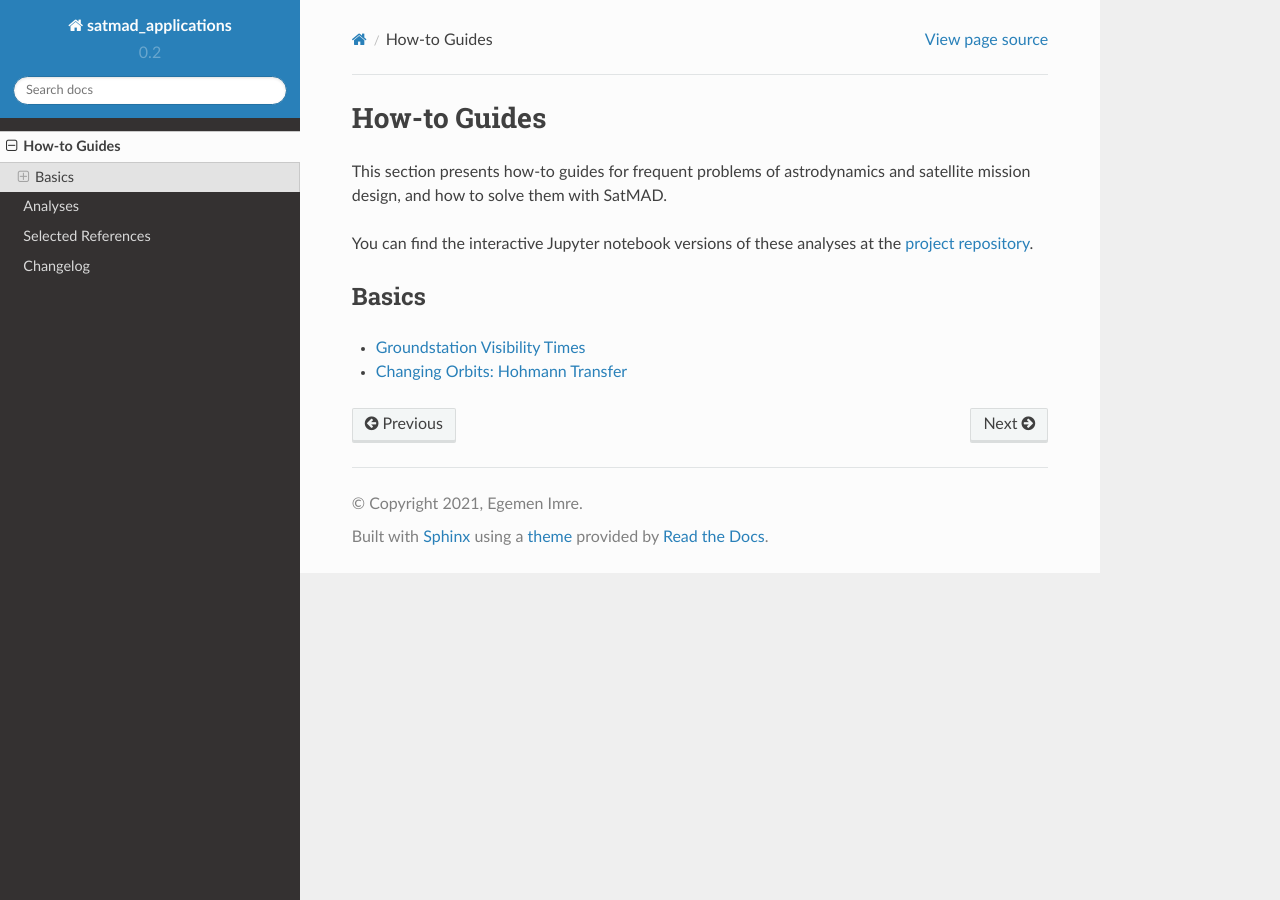
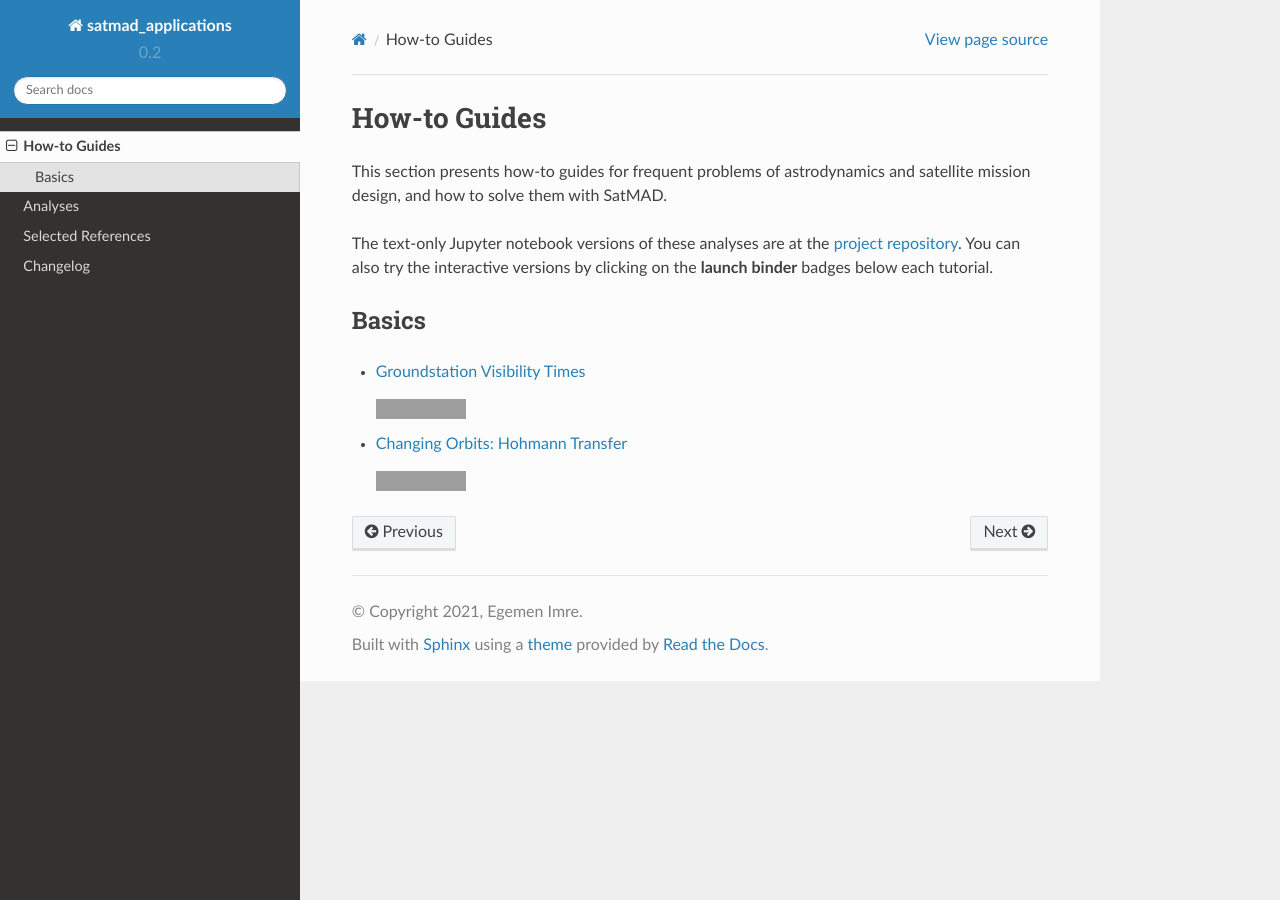
Before and after one commit to egemenimre/satmad_applications, a Sphinx documentation site: the page built from docs/how_to_guides.md, in a window 1280 px wide. Built offline with Sphinx 7.4.7 and the Read the Docs theme 2.0.0, drawn with Linux system fonts in a browser that asks for light colours; grey boxes are pictures that could not be loaded.

Commit message:
Added binder links

````diff
--- a/docs/how_to_guides.md
+++ b/docs/how_to_guides.md
@@ -3,15 +3,14 @@
 This section presents how-to guides for frequent problems of astrodynamics and satellite mission design, and
 how to solve them with SatMAD.
 
-You can find the interactive Jupyter notebook versions of these analyses at the
-[project repository](https://github.com/egemenimre/satmad_applications/tree/main/docs/how_to_guides).
+The text-only Jupyter notebook versions of these analyses are at the [project repository](https://github.com/egemenimre/satmad_applications/tree/main/docs/how_to_guides). You can also try the interactive versions by clicking on the **launch binder** badges below each tutorial.
 
 ## Basics
 
-```{toctree}
----
-maxdepth: 1
----
-how_to_guides/basics/gs_access.ipynb
-how_to_guides/maneuver/hohmann_1.ipynb
-```
+-   [Groundstation Visibility Times](how_to_guides/basics/gs_access.ipynb)
+
+    [![Binder](https://mybinder.org/badge_logo.svg)](https://mybinder.org/v2/gh/egemenimre/satmad_applications/main?filepath=%2Fdocs%2Fhow_to_guides%2Fbasics%2Fgs_access.ipynb)
+
+-   [Changing Orbits: Hohmann Transfer](how_to_guides/maneuver/hohmann_1.ipynb)
+
+    [![Binder](https://mybinder.org/badge_logo.svg)](https://mybinder.org/v2/gh/egemenimre/satmad_applications/main?filepath=%2Fdocs%2Fhow_to_guides%2Fmaneuver%2Fhohmann_1.ipynb)
````
Also changed, not shown: docs/analyses.md (+12 -11 lines), docs/changelog.md (+1 -1 lines).
